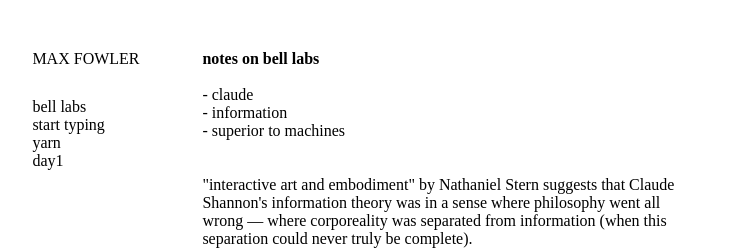
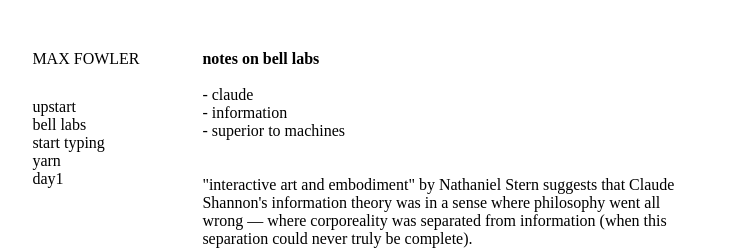
Before and after one commit to mhfowler/westbeth, a plain HTML site: page index.html in a window 1280 px wide. Shown: the top 250 px of the page, without its empty margins (102-834 px from the left). Drawn offline with Linux system fonts and the light colour scheme.

Commit message:
build commit

```diff
--- a/index.html
+++ b/index.html
@@ -93,6 +93,9 @@
             <a href="/westbeth/">MAX FOWLER</a>
         </div>
         <div class="navlinks">
+              <div class="navlink">
+                <a href="/westbeth/posts/upstart.html">upstart</a>
+            </div>
             <div class="navlink">
                 <a href="/westbeth/posts/bell_labs.html">bell labs</a>
             </div>
```
Also changed, not shown: posts/bell_labs.html (+3 -0 lines), posts/claude.html (+3 -0 lines), posts/day1.html (+3 -0 lines), posts/embodiment.html (+3 -0 lines), posts/superiority.html (+3 -0 lines), posts/yarn.html (+3 -0 lines).
